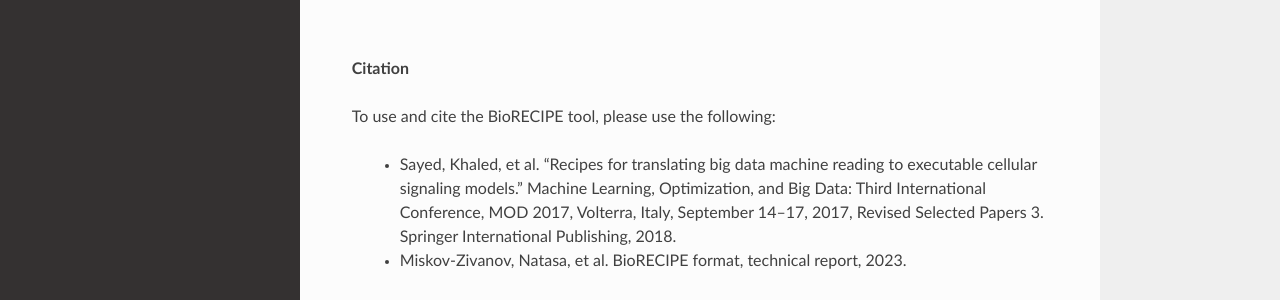
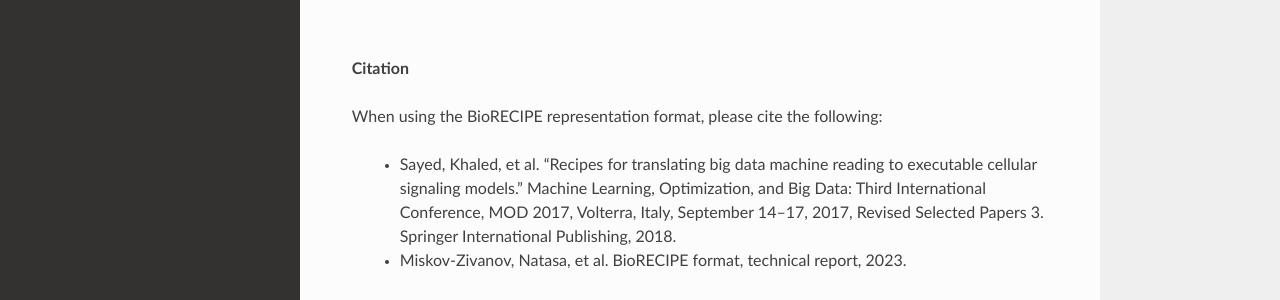
Before and after one commit to pitt-miskov-zivanov-lab/BioRECIPE, a Sphinx documentation site: the page built from docs/introduction.rst, in a window 1280 px wide and 900 px high, scrolled down 1329 px. Shown: the part 390-690 px from the top of the window. Built offline with Sphinx 7.4.7 and the Read the Docs theme 2.0.0, drawn with Linux system fonts in a browser that asks for light colours.

Commit message:
Update introduction.rst

```diff
--- a/docs/introduction.rst
+++ b/docs/introduction.rst
@@ -45,7 +45,7 @@ The BioRECIPE format can be used to represent (1) *event-based* `lists of intera
 
 **Citation**
 
-To use and cite the BioRECIPE tool, please use the following:
+When using the BioRECIPE representation format, please cite the following:
 
   - Sayed, Khaled, et al. "Recipes for translating big data machine reading to executable cellular signaling models." Machine Learning, Optimization, and Big Data: Third International Conference, MOD 2017, Volterra, Italy, September 14–17, 2017, Revised Selected Papers 3. Springer International Publishing, 2018.
   - Miskov-Zivanov, Natasa, et al. BioRECIPE format, technical report, 2023.
```
